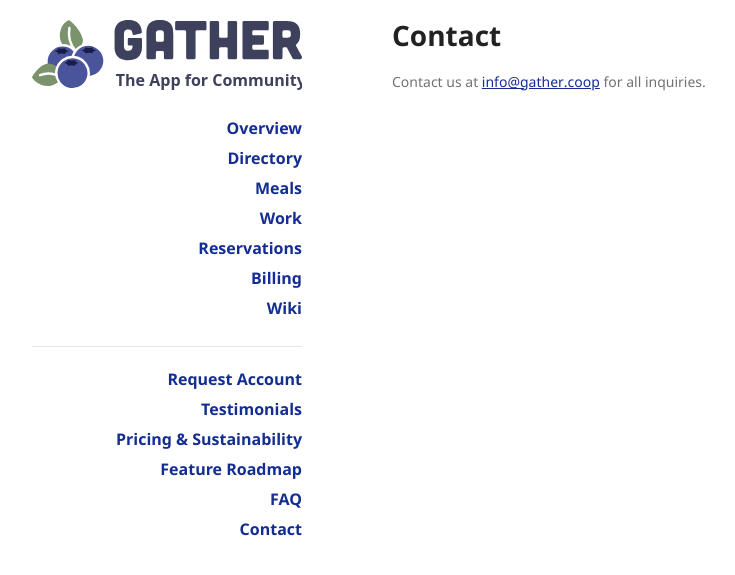
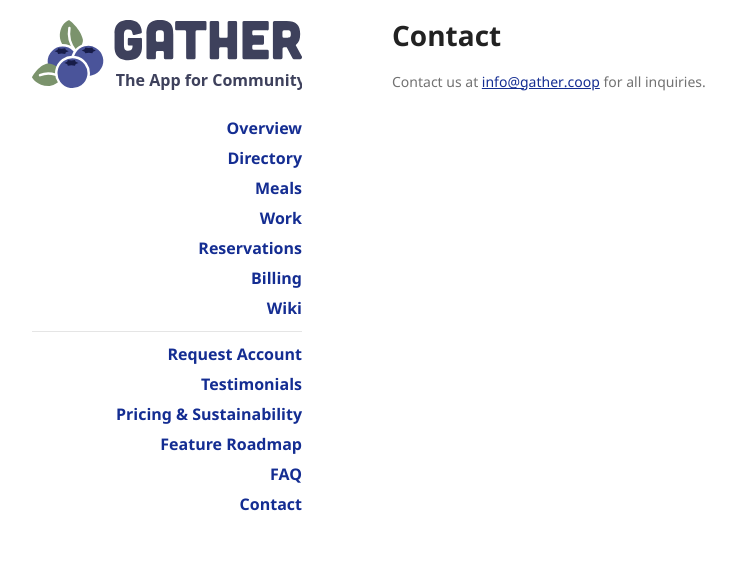
Before and after one commit to sassafrastech/gather-docs, a Jekyll site: the page built from contact.md, in a window 1280 px wide. Shown: the top 575 px of the page, without its empty margins (178-913 px from the left). Built offline with Jekyll 4.4.1, drawn with Linux system fonts in a browser that asks for light colours; nearby versions of some CDN libraries; our own code applies the rules of GitHub Pages for plain Markdown files.

Commit message:
Style menu and toggle

```diff
--- a/_layouts/default.html
+++ b/_layouts/default.html
@@ -16,8 +16,11 @@
   <body>
     <div class="wrapper">
       <header>
+        <div class="menu-toggle menu-toggle-real">
+          MENU &#9660;
+        </div>
         <div class="logo-menu">
-          <div class="menu-toggle">
+          <div class="menu-toggle menu-toggle-ghost">
             MENU &#9660;
           </div>
           <div class="logo-slogan">
--- a/_sass/custom.scss
+++ b/_sass/custom.scss
@@ -1,45 +1,3 @@
-$theme-main: #142d92;
-$theme-accent: #216916;
-
-header {
-  h3#slogan {
-    text-align: right;
-  }
-
-  img {
-    margin-bottom: 0px;
-  }
-}
-
-header ol {
-  border: none;
-  padding: 0;
-
-  li {
-    @media print, screen and (min-width: 961px) {
-      text-align: right;
-    }
-    border: none;
-    float: none;
-    height: 30px;
-    width: inherit;
-    list-style-type: none;
-  }
-
-  a {
-    background-color: white;
-    text-decoration: none;
-    border: none;
-    font-size: 16px;
-    font-weight: bold;
-    color: $theme-main;
-
-    &:hover {
-      font-weight: bold;
-    }
-  }
-}
-
 a {
   text-decoration: underline;
   color: $theme-main;
--- a/_sass/header.scss
+++ b/_sass/header.scss
@@ -1,6 +1,43 @@
-@media print, screen and (min-width: 961px) {
-  .menu-toggle {
-    display: none;
+header {
+  h3#slogan {
+    text-align: right;
+  }
+
+  img {
+    margin-bottom: 0px;
+  }
+
+  hr {
+    margin: 5px 0 10px 0;
+  }
+}
+
+header ol {
+  border: none;
+  padding: 0;
+  margin: 0;
+
+  li {
+    @media print, screen and (min-width: 961px) {
+      text-align: right;
+    }
+    border: none;
+    float: none;
+    height: 30px;
+    width: inherit;
+    list-style-type: none;
+  }
+
+  a {
+    text-decoration: none;
+    border: none;
+    font-size: 16px;
+    font-weight: bold;
+    color: $theme-main;
+
+    &:hover {
+      font-weight: bold;
+    }
   }
 }
 
@@ -13,26 +50,40 @@
   }
 }
 
-.menu-toggle {
-  white-space: nowrap;
-  font-size: 12px;
-  color: #222;
-  margin-top: -5px;
+@media print, screen and (min-width: 961px) {
+  .menu-toggle {
+    display: none;
+  }
 }
 
 @media print, screen and (max-width: 960px) {
-  .logo-menu {
-    display: flex;
-    justify-content: space-between;
+  .menu-toggle, .menu {
+    background-color: rgba(255, 255, 255, .95);
   }
 
   .menu-toggle {
+    white-space: nowrap;
+    color: #222;
+    height: 22px;
+    padding-left: 5px;
+  }
+
+  .menu-toggle-ghost {
     order: 2;
+  }
+
+  .menu-toggle-real {
+    position: fixed;
   }
 
   .logo-slogan {
     margin: 0 20px 20px 0;
     order: 1;
+  }
+
+  .menu {
+    position: fixed;
+    padding: 20px;
   }
 
   header a small {
@@ -58,8 +109,23 @@
   }
 
   .menu-toggle {
+    font-size: 18px;
+  }
+
+  .menu-toggle-ghost {
     float: right;
-    font-size: 18px;
+    margin-right: -10px;
+    margin-top: -15px;
+  }
+
+  .menu-toggle-real {
+    right: 10px;
+    top: 5px;
+  }
+
+  .menu {
+    top: 27px;
+    right: 10px;
   }
 }
 
@@ -69,6 +135,25 @@
     justify-content: space-between;
   }
 
+  .menu-toggle {
+    font-size: 12px;
+  }
+
+  .menu-toggle-ghost {
+    margin-right: -5px;
+    margin-top: -10px;
+  }
+
+  .menu-toggle-real {
+    right: 10px;
+    top: 5px;
+  }
+
+  .menu {
+    top: 27px;
+    right: 10px;
+  }
+
   header ul, header p.view {
     position:static;
   }
--- a/assets/css/style.scss
+++ b/assets/css/style.scss
@@ -1,5 +1,8 @@
 ---
 ---
+
+$theme-main: #142d92;
+$theme-accent: #216916;
 
 @import "fonts";
 @import "theme";
```
